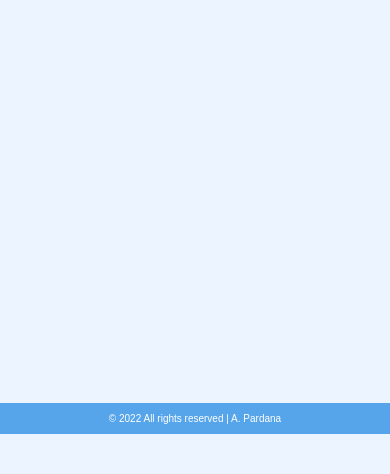
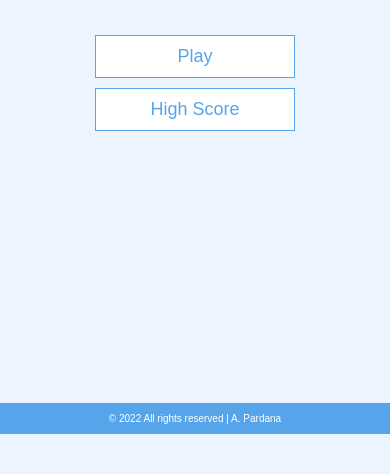
Before and after one commit to pardana/iquiz, a plain HTML site: page index.html in a window 390 px wide. Shown: the part 410-884 px from the top of the page. Before the commit the page ends 844 px from the top, so only its background shows below. Drawn offline with Linux system fonts and the light colour scheme.

Commit message:
update media query

```diff
--- a/app.css
+++ b/app.css
@@ -150,8 +150,9 @@ input::placeholder {
   color: #aaa;
 }
 
-@media screen and (min-width: 580px) {
+@media screen and (min-width: 280px) {
   .container {
+    width: 100vw;
     height: 100vh;
   }
 }
```
